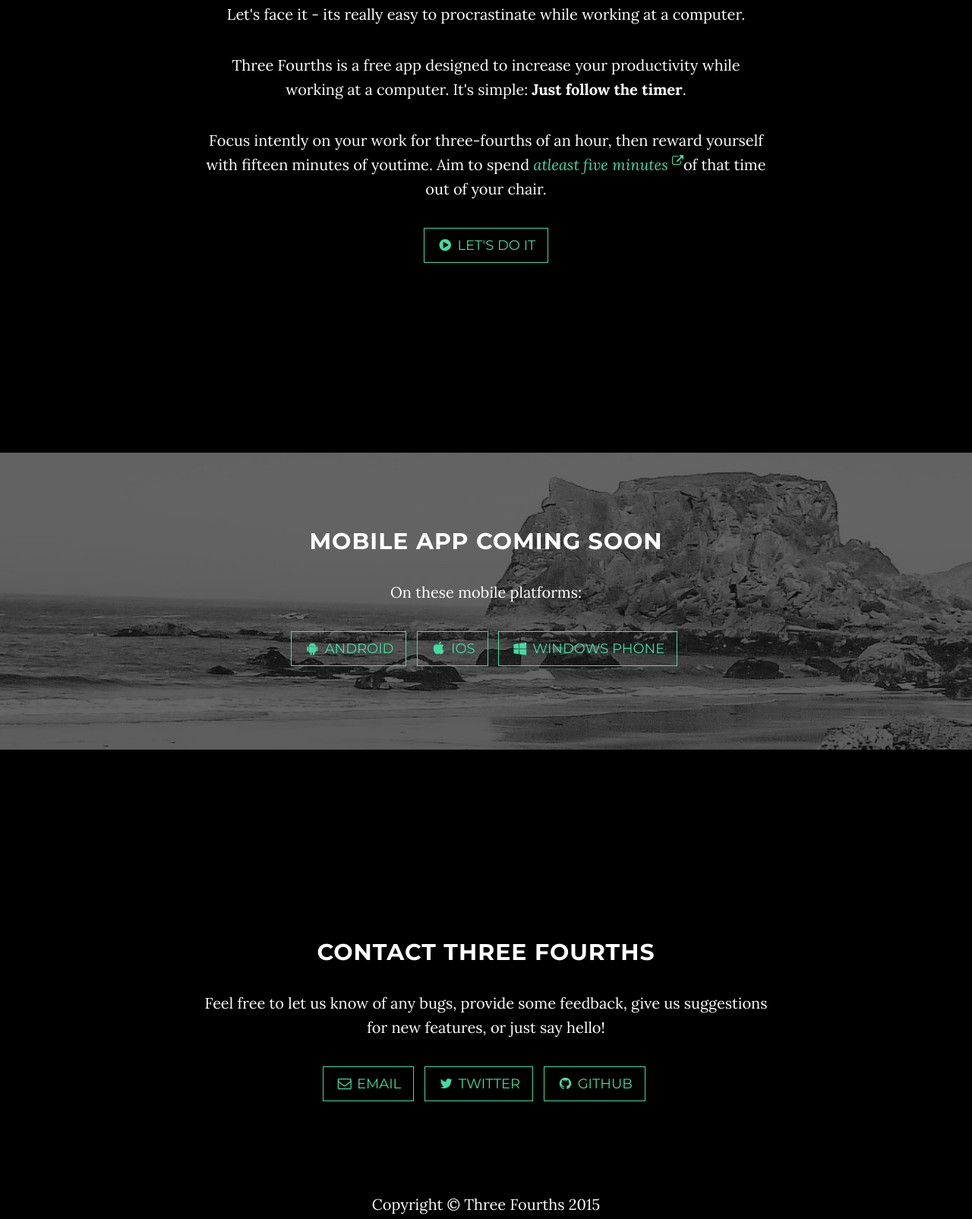
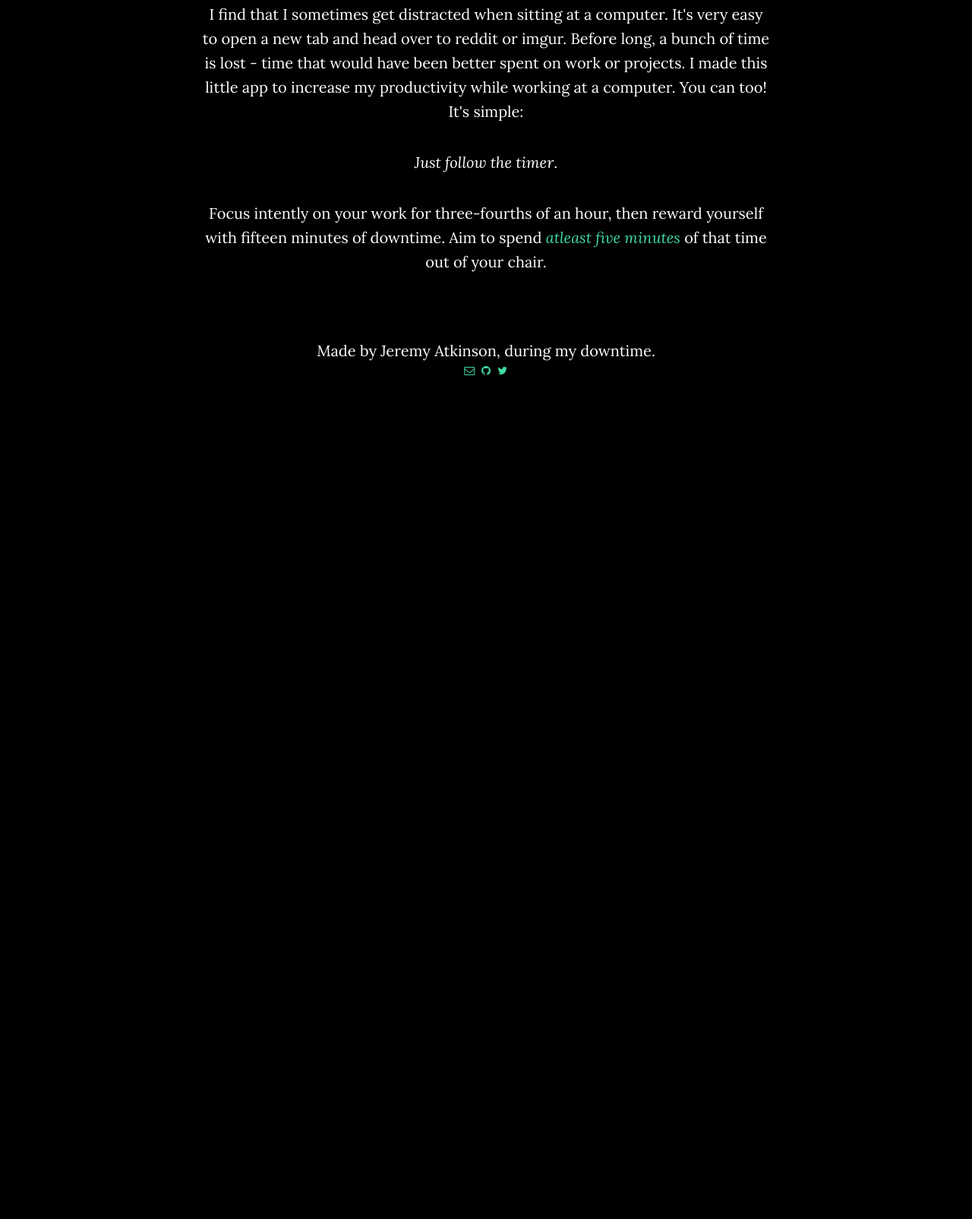
Before and after one commit to jchatkinson/threeforths, a plain HTML site: page index.html in a window 1280 px wide. Shown: the part 1115-2720 px from the top of the page at 76% size. After the commit the page ends 1663 px from the top, so only its background shows below. Drawn offline with Linux system fonts and the light colour scheme.

Commit message:
removed uneccesary stuff

```diff
--- a/index.html
+++ b/index.html
@@ -54,12 +54,6 @@
                     </li>
                     <li>
                         <a class="page-scroll" href="#about">About</a>
-                    </li>
-                    <li>
-                        <a class="page-scroll" href="#download">Mobile App</a>
-                    </li>
-                    <li>
-                        <a class="page-scroll" href="#contact">Contact</a>
                     </li>
                 </ul>
             </div>
@@ -118,6 +112,7 @@
                 </div>
             </div>
         </div>
+        <!--<timer-app></timer-app>-->
     </header>
 
     <!-- About ThreeFourths-->
@@ -125,62 +120,24 @@
         <div class="row">
             <div class="col-lg-8 col-lg-offset-2">
                 <h2>Staying Focused is Hard</h2>
-                <p>Let's face it - its really easy to procrastinate while working at a computer.</p>
-                <p>Three Fourths is a free app designed to increase your productivity while working at a computer. It's simple: <b>Just follow the timer</b>.</p>
-                <p> Focus intently on your work for three-fourths of an hour, then reward yourself with fifteen minutes of youtime. Aim to spend <a href="http://www.ncbi.nlm.nih.gov/pubmed/25137367"><i>atleast five minutes </i><sup><i class="fa fa-external-link"></i></a>of that time out of your chair.</p>
-                <a href="#page-top" class="btn btn-default btn-lg"><i class="fa fa-play-circle fa-fw"></i> <span class="network-name">Let's Do it</span></a>
+                <p>I find that I sometimes get distracted when sitting at a computer.
+                It's very easy to open a new tab and head over to reddit or imgur.
+                Before long, a bunch of time is lost - time that would have been better spent on work or projects.
+                I made this little app to increase my productivity while working at a computer. You can too! It's simple:</p>
+                <p><i>Just follow the timer</i>.</p>
+                <p>Focus intently on your work for three-fourths of an hour, then reward yourself with fifteen minutes of downtime.
+                Aim to spend <a href="http://www.ncbi.nlm.nih.gov/pubmed/25137367"><i>atleast five minutes</i></a> of that time
+                out of your chair.</p>
             </div>
         </div>
     </section>
 
-    <!-- App Section -->
-    <section id="download" class="content-section text-center">
-        <div class="download-section">
-            <div class="container">
-                <div class="col-lg-8 col-lg-offset-2">
-                    <h2>Mobile App Coming Soon</h2>
-                    <p>On these mobile platforms:</p>
-                    <ul class="list-inline banner-social-buttons">
-                        <li><a href="#" class="btn btn-default btn-lg"><i class="fa fa-android fa-fw"></i> <span class="network-name">Android</span></a>
-                        </li>
-                        <li><a href="#" class="btn btn-default btn-lg"><i class="fa fa-apple fa-fw"></i> <span class="network-name">iOS</span></a>
-                        </li>
-                        <li><a href="#" class="btn btn-default btn-lg"><i class="fa fa-windows fa-fw"></i> <span class="network-name">Windows Phone</span></a>
-                        </li>
-                    </ul>
-                </div>
-            </div>
-        </div>
-    </section>
-
-    <!-- Contact Section -->
-    <section id="contact" class="container content-section text-center">
-        <div class="row">
-            <div class="col-lg-8 col-lg-offset-2">
-                <h2>Contact Three Fourths</h2>
-                <p>Feel free to let us know of any bugs, provide some feedback, give us suggestions for new features, or just say hello!</p>
-                <ul class="list-inline banner-social-buttons">
-                    <li>
-                        <a href="mailto:jeremy@threefourths.me" class="btn btn-default btn-lg"><i class="fa fa-envelope-o fa-fw"></i> <span class="network-name">Email</span></a>
-                    </li>
-                    <li>
-                        <a href="https://twitter.com/Jeremy_Atkinson" class="btn btn-default btn-lg"><i class="fa fa-twitter fa-fw"></i> <span class="network-name">Twitter</span></a>
-                    </li>
-                    <li>
-                        <a href="https://github.com/jchatkinson/" class="btn btn-default btn-lg"><i class="fa fa-github fa-fw"></i> <span class="network-name">Github</span></a>
-                    </li>
-                </ul>
-                <br>
-                <br>
-                <br>
-            </div>
-        </div>
-    </section>
-
-    <!-- Footer -->
     <footer>
         <div class="container text-center">
-            <p>Copyright &copy; Three Fourths 2015</p>
+            <p>Made by Jeremy Atkinson, during my downtime.</p>
+            <a href="mailto:jeremy@jatkinson.me?subject=Hi"><i class="fa fa-envelope-o fa-fw"></i></a>
+            <a href="https://github.com/jchatkinson/"><i class="fa fa-github fa-fw"></i></a>
+            <a href="https://twitter.com/Jeremy_Atkinson"><i class="fa fa-twitter fa-fw"></i></a>
         </div>
     </footer>
 
```
Also changed, not shown: README.md, 1 other file.
